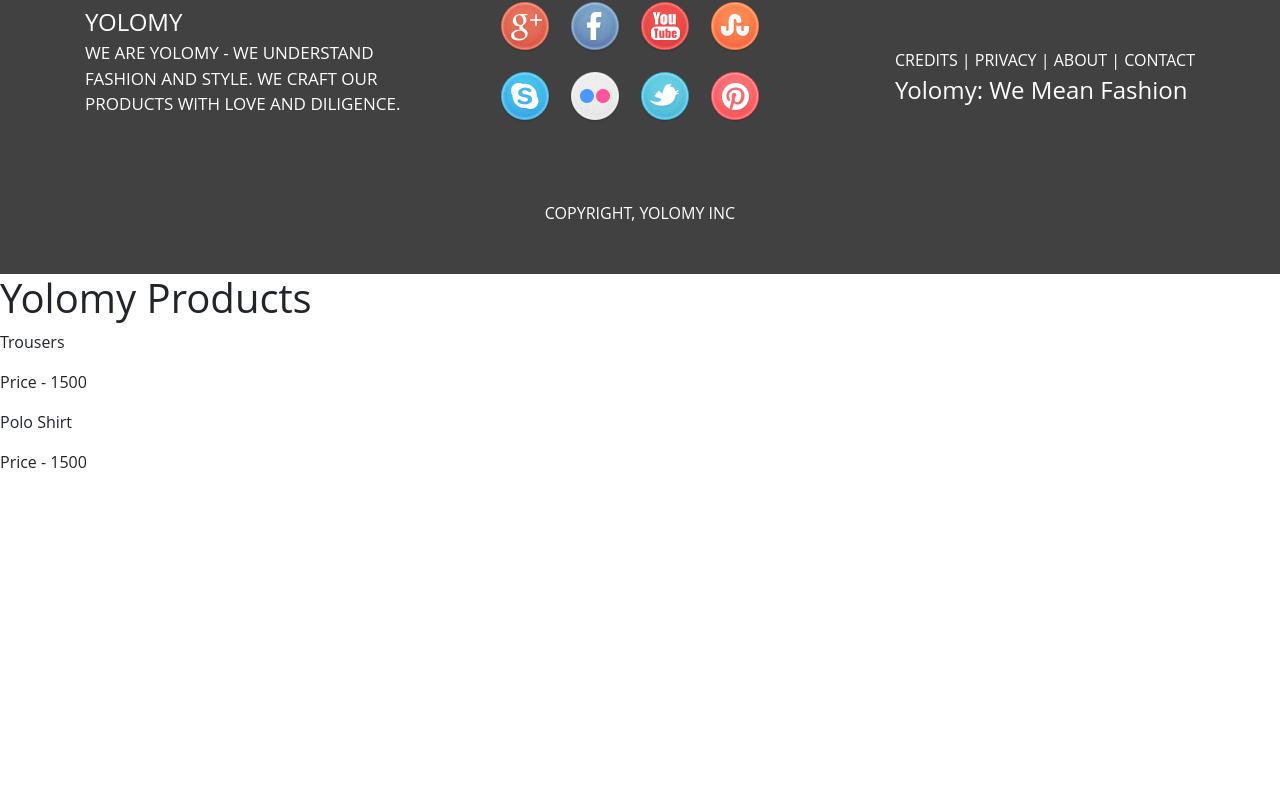
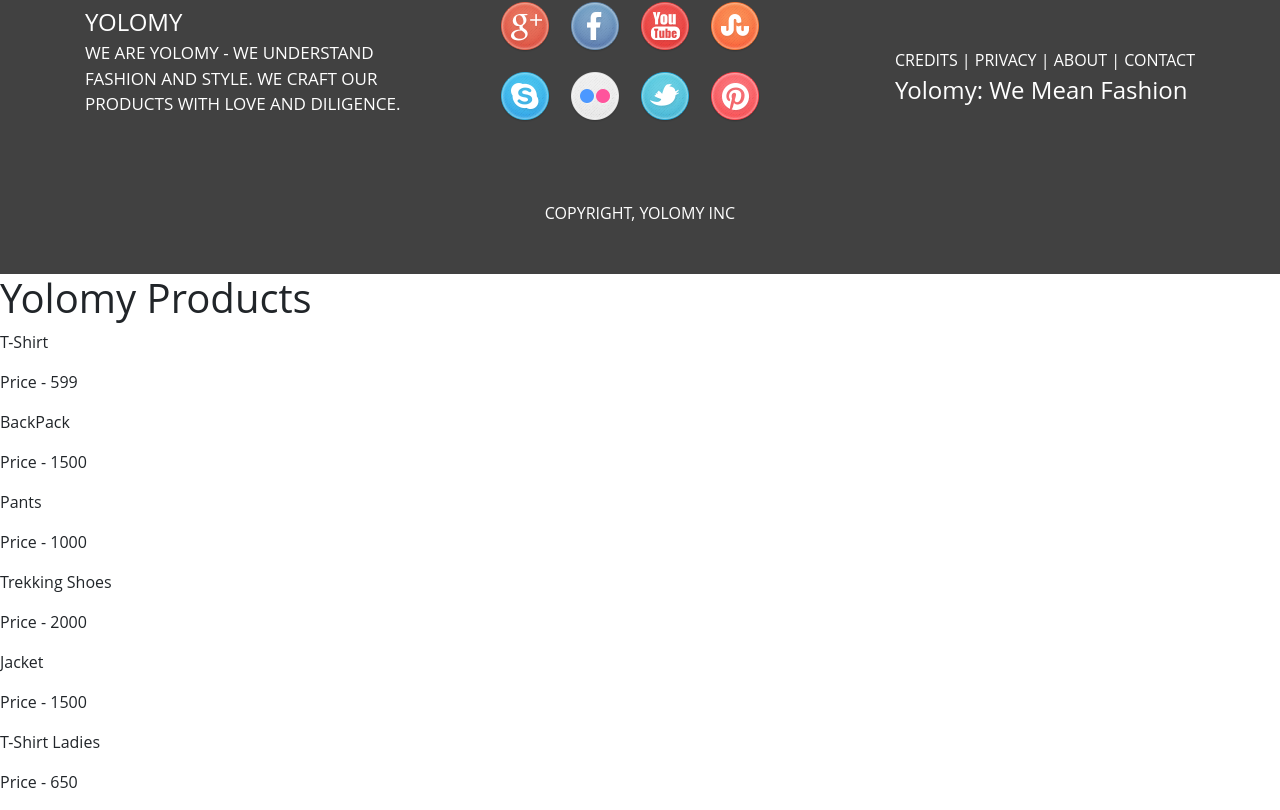
Before and after one commit to geoffreyodari/yolomy, a React (Create React App) app: page / in a window 1280 px wide. Shown: the part 1242-2052 px from the top of the page. Before the commit the page ends 1732 px from the top, so only its background shows below. Built offline with nearby package versions, Linux system fonts and the light colour scheme.

Commit message:
added functionality to loop array of products

```diff
--- a/src/components/ProductList.js
+++ b/src/components/ProductList.js
@@ -40,13 +40,13 @@
    return (
        <React.Fragment>
            <h1>Yolomy Products</h1>
-           <Product
-           name = "Trousers"
-           price = '1500' />
-
-           <Product
-           name = "Polo Shirt"
-           price = "1500"/>
+           {actualProductList.map((product)=>
+               (<Product
+               name = {product.name}
+               price = {product.price}
+               key = {product.id}
+               />)
+           )}
        </React.Fragment>
    )
 }
```
